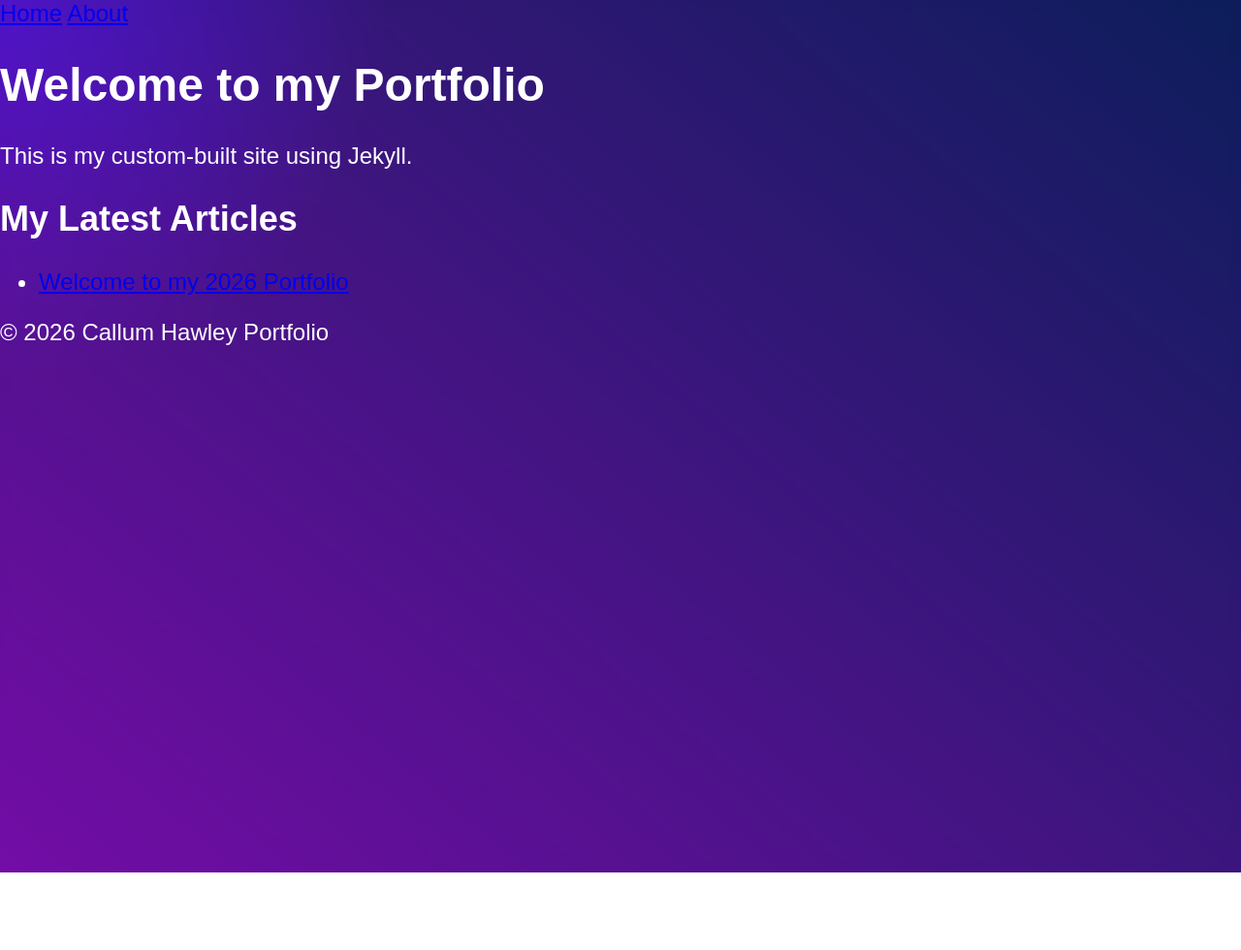
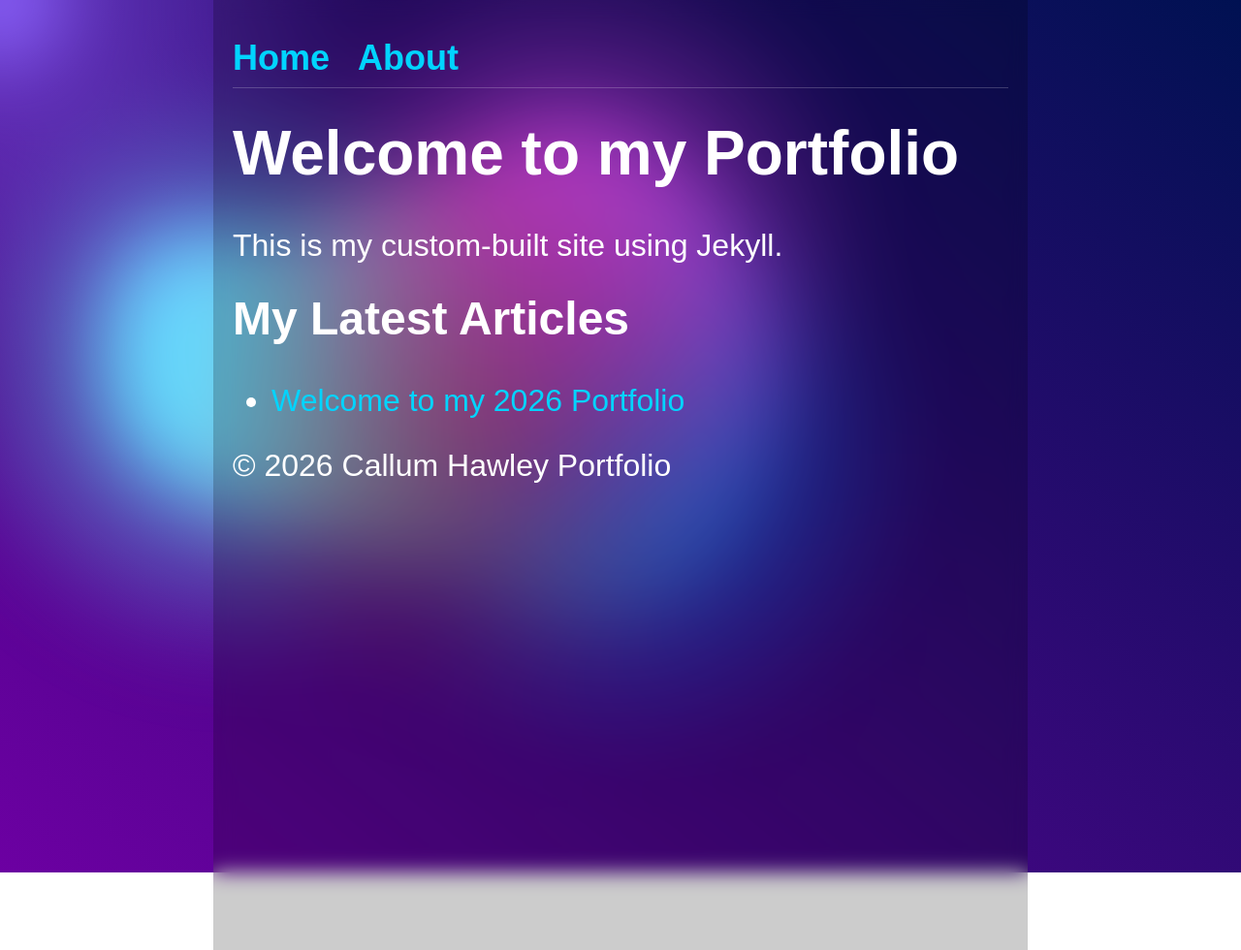
Before and after one commit to CHawley97/callum-hawley, a Jekyll site: the page built from index.md, in a window 1280 px wide. Shown: the whole page at 97% size. Built offline with Jekyll 4.4.1, drawn with Linux system fonts in a browser that asks for light colours; some web fonts are replaced; before the commit the page ends 900 px from its top, so only the background shows below that.

Commit message:
font fix attempt 3

```diff
--- a/assets/css/style.css
+++ b/assets/css/style.css
@@ -1,4 +1,5 @@
-/* Keep your existing font settings, but add these background styles */
+/* 1. IMPORT FONT & SETUP */
+@import url('https://fonts.googleapis.com/css2?family=Dongle:wght@300;400;700&display=swap');
 
 :root {
   --color-bg1: rgb(108, 0, 162);
@@ -13,45 +14,155 @@
   --blending: hard-light;
 }
 
-/* Ensure content stays above background */
+* {
+    /* Forces the Dongle font and adjusts sizing for readability */
+    font-family: 'Dongle', sans-serif !important;
+}
+
+body {
+  margin: 0;
+  padding: 0;
+  color: white;
+  font-size: 32px; /* Dongle runs small, so we use a larger base size */
+  line-height: 1.1;
+  overflow-x: hidden;
+}
+
+/* 2. CONTENT LAYER (GLASS EFFECT) */
 .content-wrapper {
   position: relative;
   z-index: 10;
-  /* Add a slight backdrop blur to make text pop */
-  background: rgba(255, 255, 255, 0.05);
-  backdrop-filter: blur(5px);
   min-height: 100vh;
+  max-width: 800px;
+  margin: 0 auto;
+  padding: 40px 20px;
+  /* Dark semi-transparent background to make text readable over the bubbles */
+  background: rgba(0, 0, 0, 0.2);
+  backdrop-filter: blur(10px);
+  -webkit-backdrop-filter: blur(10px);
 }
 
+header {
+  border-bottom: 1px solid rgba(255, 255, 255, 0.2);
+  margin-bottom: 30px;
+  padding-bottom: 10px;
+}
+
+nav a {
+  margin-right: 20px;
+  font-weight: 700;
+  font-size: 36px;
+}
+
+a {
+  color: #00d4ff !important;
+  text-decoration: none;
+  transition: opacity 0.2s;
+}
+
+a:hover {
+  opacity: 0.8;
+  text-decoration: underline;
+}
+
+h1, h2, h3 {
+  color: #ffffff;
+  margin-top: 0.5em;
+  font-weight: 700;
+}
+
+/* 3. ANIMATED BACKGROUND STRUCTURE */
 .gradient-bg {
   width: 100vw;
   height: 100vh;
-  position: fixed; /* Changed to fixed so it stays while scrolling */
+  position: fixed;
   overflow: hidden;
   background: linear-gradient(40deg, var(--color-bg1), var(--color-bg2));
   top: 0;
   left: 0;
-  z-index: -1; /* Sits behind everything */
+  z-index: -1;
 }
 
-/* Paste the rest of your bubble animations (g1, g2, g3, etc.) here exactly as you provided them */
-/* ... (moveInCircle, moveVertical, moveHorizontal animations) ... */
+.gradient-bg svg {
+  display: none; /* Hide the filter source */
+}
+
+.gradients-container {
+  filter: url(#goo) blur(40px);
+  width: 100%;
+  height: 100%;
+}
+
+/* 4. INDIVIDUAL BUBBLE ANIMATIONS */
+@keyframes moveInCircle {
+  0% { transform: rotate(0deg); }
+  50% { transform: rotate(180deg); }
+  100% { transform: rotate(360deg); }
+}
+
+@keyframes moveVertical {
+  0% { transform: translateY(-50%); }
+  50% { transform: translateY(50%); }
+  100% { transform: translateY(-50%); }
+}
+
+@keyframes moveHorizontal {
+  0% { transform: translateX(-50%) translateY(-10%); }
+  50% { transform: translateX(50%) translateY(10%); }
+  100% { transform: translateX(-50%) translateY(-10%); }
+}
+
+.g1, .g2, .g3, .g4, .g5, .interactive {
+  position: absolute;
+  width: var(--circle-size);
+  height: var(--circle-size);
+  top: calc(50% - var(--circle-size) / 2);
+  left: calc(50% - var(--circle-size) / 2);
+  mix-blend-mode: var(--blending);
+  opacity: 1;
+}
+
+.g1 {
+  background: radial-gradient(circle at center, rgba(var(--color1), 0.8) 0, rgba(var(--color1), 0) 50%) no-repeat;
+  animation: moveVertical 30s ease infinite;
+}
+
+.g2 {
+  background: radial-gradient(circle at center, rgba(var(--color2), 0.8) 0, rgba(var(--color2), 0) 50%) no-repeat;
+  transform-origin: calc(50% - 400px);
+  animation: moveInCircle 20s reverse infinite;
+}
+
+.g3 {
+  background: radial-gradient(circle at center, rgba(var(--color3), 0.8) 0, rgba(var(--color3), 0) 50%) no-repeat;
+  top: calc(50% - var(--circle-size) / 2 + 200px);
+  left: calc(50% - var(--circle-size) / 2 - 500px);
+  transform-origin: calc(50% + 400px);
+  animation: moveInCircle 40s linear infinite;
+}
+
+.g4 {
+  background: radial-gradient(circle at center, rgba(var(--color4), 0.8) 0, rgba(var(--color4), 0) 50%) no-repeat;
+  transform-origin: calc(50% - 200px);
+  animation: moveHorizontal 40s ease infinite;
+  opacity: 0.7;
+}
+
+.g5 {
+  background: radial-gradient(circle at center, rgba(var(--color5), 0.8) 0, rgba(var(--color5), 0) 50%) no-repeat;
+  width: calc(var(--circle-size) * 2);
+  height: calc(var(--circle-size) * 2);
+  top: calc(50% - var(--circle-size));
+  left: calc(50% - var(--circle-size));
+  transform-origin: calc(50% - 800px) calc(50% + 200px);
+  animation: moveInCircle 20s ease infinite;
+}
 
 .interactive {
-  position: absolute;
   background: radial-gradient(circle at center, rgba(var(--color-interactive), 0.8) 0, rgba(var(--color-interactive), 0) 50%) no-repeat;
-  mix-blend-mode: var(--blending);
   width: 100%;
   height: 100%;
   top: -50%;
   left: -50%;
   opacity: 0.7;
 }
-
-body {
-  font-family: 'Dongle', sans-serif;
-  font-size: 24px; /* Dongle needs to be bigger than standard fonts */
-  margin: 0;
-  padding: 0;
-  color: white; /* White usually looks better on that purple/blue bubble background */
-}
```
